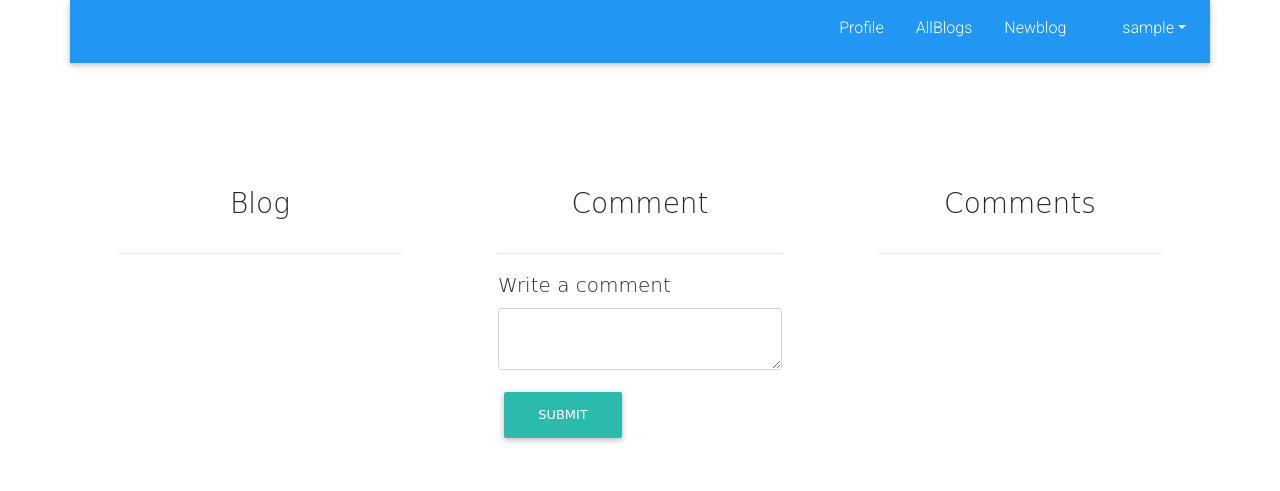
After one commit to RonaldKiprotich/My-Blog, a Flask app: page /comment/new/1 in a window 1280 px wide. The commit adds this page. Shown: the top 491 px of the page. Run offline with Flask 2, Linux system fonts and the light colour scheme; the visitor is signed in with stand-in values (Sample User, id 1); data comes from the database, SQL or seed files in the repository; data that the repository does not hold is empty; some libraries are stand-ins or nearby versions.

Commit message:
added comment section

```diff
--- a/app/main/forms.py
+++ b/app/main/forms.py
@@ -15,3 +15,8 @@ class BlogForm(FlaskForm):
 class UpdateProfile(FlaskForm):
     bio = TextAreaField('Tell us about you.',validators = [Required()])
     submit = SubmitField('Submit')
+
+
+class CommentForm(FlaskForm):
+    comment = TextAreaField('Write a comment', validators=[Required()])
+    submit = SubmitField('Submit')
--- a/app/main/views.py
+++ b/app/main/views.py
@@ -2,14 +2,29 @@ from flask import render_template,request,redirect,url_for,abort
 from flask_login import login_required,current_user
 from . import main
 from .. import db,photos
-from ..models import User,Blog
-from .forms import BlogForm,UpdateProfile
+from ..models import User,Blog,Comment
+from .forms import BlogForm,UpdateProfile,CommentForm
 from ..requests import getQuotes
 
 @main.route('/',methods=['GET'])
 def index():
     getquotes=getQuotes()
     return render_template('index.html',getquotes=getquotes)
+
+
+
+@main.route('/comment/new/<int:id>', methods=['GET', 'POST'])
+@login_required
+def newComment(id):
+    blog = Blog.query.filter_by(id = id).all()
+    blogComments = Comment.query.filter_by(blog_id=id).all()
+    comment_form = CommentForm()
+    if comment_form.validate_on_submit():
+        comment = comment_form.comment.data
+        new_comment = Comment(blog_id=id, comment=comment, user=current_user)
+        new_comment.saveComment()
+    return render_template('newComment.html', blog=blog, blog_comments=blogComments, comment_form=comment_form)
+
 
 
 
--- a/app/models.py
+++ b/app/models.py
@@ -25,6 +25,7 @@ class User(UserMixin,db.Model):
     profile_pic_path = db.Column(db.String())
     password_secure = db.Column(db.String(255))
     blog = db.relationship('Blog', backref='user',passive_deletes=True,lazy="dynamic")
+    comment = db.relationship('Comment', backref='user',passive_deletes=True,lazy="dynamic")
 
 
     @property
@@ -68,3 +69,25 @@ class Blog(db.Model):
         return blogs
     def __repr__(self):
         return f'Blogs {self.blog_title}'
+
+
+
+class Comment(db.Model):
+    __tablename__ = 'comments'
+    id = db.Column(db.Integer, primary_key=True)
+    comment = db.Column(db.String(255))
+    blog_id = db.Column(db.Integer, db.ForeignKey('blogs.id',ondelete='CASCADE'))
+    user_id = db.Column(db.Integer, db.ForeignKey('users.id',ondelete='CASCADE'))
+    posted = db.Column(db.DateTime, default=datetime.utcnow)
+    def saveComment(self):
+        db.session.add(self)
+        db.session.commit()
+    @classmethod
+    def getComment(cls, blog_id):
+        comments = Comment.query.filter_by(blog_id=blog_id).all()
+        return comments
+    def deleteComment(self):
+        db.session.delete(self)
+        db.session.commit()
+    def __repr__(self):
+        return f'Comments: {self.comment}'
--- a/app/templates/blogs.html
+++ b/app/templates/blogs.html
@@ -10,9 +10,12 @@
     {% for blog in blogs %}
     <p>{{blog.title_blog}}</p>
     <p>{{blog.description}}</p>
+    <div class="col-md-2">
+        <a href="{{url_for('main.newComment',id=blog.id)}}"><i class="fas fa-comment fa-fw pr-3"></i></a>
+    </div>
     {%endfor%}
 </div>
-<div class="col-md-2"></div>
+
 </div>
 </div>
 {% endblock%}
--- a/app/templates/navbar.html
+++ b/app/templates/navbar.html
@@ -1,6 +1,6 @@
 
 <!--Navbar -->
-<nav class="mb-1 navbar navbar-expand-lg navbar-dark blue">
+<nav class=" container mb-1 navbar navbar-expand-lg navbar-dark blue">
     <ul class="navbar-nav ml-auto">
 
       <li>
--- /dev/null
+++ b/app/templates/newComment.html
@@ -0,0 +1,36 @@
+{% extends 'base.html'%}
+{% import 'bootstrap/wtf.html' as wtf%}
+
+{% block content %}
+<div class="container" style="font-size: 20px; font-family: 'Merienda', cursive;  padding-top: 40px;">
+<div class="row">
+<div class="col-md-4 mt-3 p-5">
+    <h3 class="mt-3 pb-3 text-center">Blog</h3>
+    <hr>
+    {%for blog in blog%}
+    <p class="text-default">{{blog.title_blog}}</p>
+    <p>{{blog.description}}</p>
+    <p class="text-danger">By: {{blog.user.username}}</p>
+    {%endfor%}
+</div>
+<div class="col-md-4 mt-3 p-5">
+    <h3 class="mt-3 pb-3 text-center">Comment</h3>
+    <hr>
+{{wtf.quick_form(comment_form)}}
+
+</div>
+<div class="col-md-4 mt-3 p-5">
+    <h3 class="mt-3 pb-3 text-center">Comments</h3>
+    <hr>
+    {%for comment in blog_comments%}
+    <p>{{comment.comment}}</p>
+    <p>{{comment.posted.strftime("%Y-%m-%d")}}</p>
+    <p> By: {{comment.user.username}}</p>
+    <a ><i class="fas fa-trash text-danger"></i></a>
+    <hr>
+    {%endfor%}
+</div>
+</div>
+</div>
+
+{% endblock%}
```
Also changed, not shown: app/templates/index.html (+76 -4 lines), migrations/versions/1ec6f5feda9e_initial_migration.py (renamed from migrations/versions/d8a699b50ca9_user_migration.py, +15 -4 lines).
